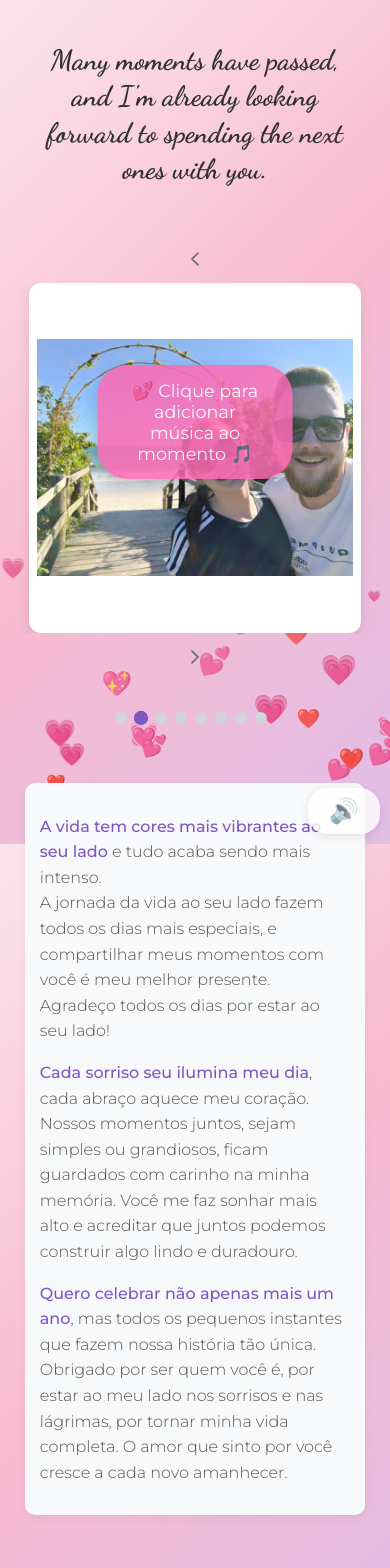
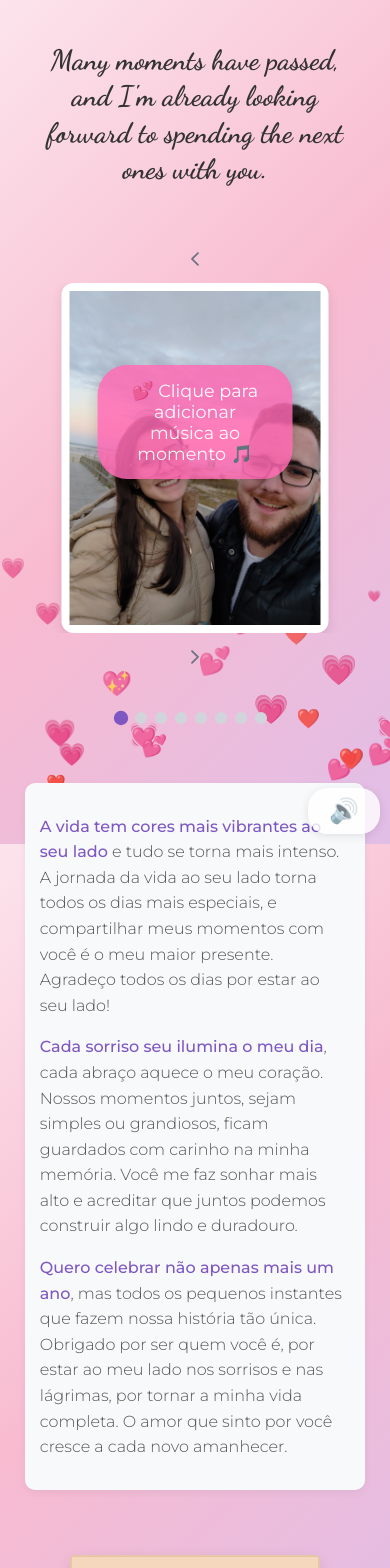
Before and after one commit to PedroBolson/Momentos-Especiais, a React (Vite) app: page / in a window 390 px wide. Shown: the top 1568 px of the page. Built offline with nearby package versions, Linux system fonts and the light colour scheme.

Commit message:
Ajusting final carousel

```diff
--- a/package.json
+++ b/package.json
@@ -17,6 +17,7 @@
   },
   "devDependencies": {
     "@eslint/js": "^9.21.0",
+    "@types/node": "^22.13.17",
     "@types/react": "^19.0.10",
     "@types/react-dom": "^19.0.4",
     "@vitejs/plugin-react": "^4.3.4",
--- a/src/components/Carrossel.tsx
+++ b/src/components/Carrossel.tsx
@@ -1,96 +1,81 @@
-import { useState, useEffect } from 'react';
+import React, { useEffect, useState } from 'react';
 import { Carousel } from 'primereact/carousel';
-import 'primereact/resources/themes/lara-light-indigo/theme.css';  // tema
-import 'primereact/resources/primereact.min.css';                  // core css
-import 'primeicons/primeicons.css';                                // ícones
+import 'primereact/resources/themes/lara-light-indigo/theme.css';
+import 'primereact/resources/primereact.min.css';
+import 'primeicons/primeicons.css';
 import '../css/Carrossel.css';
 
-// Caminho para a pasta assets
-const images = Object.values(import.meta.glob('../assets/*.{png,jpg,jpeg,svg}', { eager: true })).map(
-    (module: any) => module.default
-);
+// Importa as imagens da pasta assets
+const images = Object.values(import.meta.glob('../assets/*.{png,jpg,jpeg,svg}', { eager: true }))
+    .map((module: any) => module.default);
 
-function Carrossel() {
-    if (images.length === 0) {
-        return <p>Nenhuma imagem encontrada na pasta assets</p>;
-    }
+const Carrossel: React.FC = () => {
+    const [isMobile, setIsMobile] = useState<boolean>(false);
 
-    // Detecta se é tela pequena para ajustar propriedades
-    const [isMobile, setIsMobile] = useState(false);
+    // Detecta se é uma tela pequena
+    useEffect(() => {
+        const checkMobile = () => {
+            setIsMobile(window.innerWidth <= 767);
+        };
 
-    useEffect(() => {
-        const handleResize = () => setIsMobile(window.innerWidth <= 480);
-        handleResize();
-        window.addEventListener('resize', handleResize);
-        return () => window.removeEventListener('resize', handleResize);
+        checkMobile();
+        window.addEventListener('resize', checkMobile);
+        return () => window.removeEventListener('resize', checkMobile);
     }, []);
 
-    // Configurações responsivas para o carrossel
+    // Configurações responsivas
     const responsiveOptions = [
-        {
-            breakpoint: '1400px',
-            numVisible: 3,
-            numScroll: 1
-        },
-        {
-            breakpoint: '1199px',
-            numVisible: 2,
-            numScroll: 1
-        },
-        {
-            breakpoint: '767px',
-            numVisible: 1,
-            numScroll: 1
-        }
+        { breakpoint: '1400px', numVisible: 3, numScroll: 1 },
+        { breakpoint: '1199px', numVisible: 2, numScroll: 1 },
+        { breakpoint: '767px', numVisible: 1, numScroll: 1 }
     ];
 
-    // Template para renderizar cada item do carousel
-    const imageTemplate = (image: string) => {
-        return (
-            <div className="carousel-slide">
-                <img src={image} alt="Momento especial" className="carousel-image" />
-            </div>
-        );
-    };
+    // Template para renderizar cada imagem
+    const imageTemplate = (image: string) => (
+        <div className="carousel-slide">
+            <img src={image} alt="Momento especial" className="carousel-image" />
+        </div>
+    );
 
     return (
         <div className="app-container">
-            <h1>Many moments have passed, and I'm already looking forward to spending the next ones with you.</h1>
+            <h1>
+                Many moments have passed, and I'm already looking forward to spending the next ones with you.
+            </h1>
 
             <div className="carousel-container">
                 <Carousel
                     value={images}
                     numVisible={isMobile ? 1 : 3}
                     numScroll={1}
-                    orientation="horizontal"
-                    autoplayInterval={5000}
-                    circular={true}
+                    responsiveOptions={responsiveOptions}
                     itemTemplate={imageTemplate}
-                    responsiveOptions={responsiveOptions}
-                    className={isMobile ? 'mobile-carousel' : 'horizontal-carousel'}
+                    circular
                 />
             </div>
 
             <div className="mensagem-especial">
                 <p>
-                    <strong>A vida tem cores mais vibrantes ao seu lado</strong> e tudo acaba sendo mais intenso.<br />
-                    A jornada da vida ao seu lado fazem todos os dias mais especiais, e compartilhar
-                    meus momentos com você é meu melhor presente. Agradeço todos os dias por estar ao seu lado!
+                    <strong>A vida tem cores mais vibrantes ao seu lado</strong> e tudo se torna mais intenso.
+                    <br />
+                    A jornada da vida ao seu lado torna todos os dias mais especiais, e compartilhar meus
+                    momentos com você é o meu maior presente. Agradeço todos os dias por estar ao seu lado!
                 </p>
                 <p>
-                    <strong>Cada sorriso seu ilumina meu dia</strong>, cada abraço aquece meu coração. Nossos momentos juntos,
-                    sejam simples ou grandiosos, ficam guardados com carinho na minha memória. Você me faz
-                    sonhar mais alto e acreditar que juntos podemos construir algo lindo e duradouro.
+                    <strong>Cada sorriso seu ilumina o meu dia</strong>, cada abraço aquece o meu coração.
+                    Nossos momentos juntos, sejam simples ou grandiosos, ficam guardados com carinho na minha
+                    memória. Você me faz sonhar mais alto e acreditar que juntos podemos construir algo lindo e
+                    duradouro.
                 </p>
                 <p>
-                    <strong>Quero celebrar não apenas mais um ano</strong>, mas todos os pequenos instantes que fazem nossa
-                    história tão única. Obrigado por ser quem você é, por estar ao meu lado nos sorrisos
-                    e nas lágrimas, por tornar minha vida completa. O amor que sinto por você cresce a cada
-                    novo amanhecer.
+                    <strong>Quero celebrar não apenas mais um ano</strong>, mas todos os pequenos instantes que
+                    fazem nossa história tão única. Obrigado por ser quem você é, por estar ao meu lado nos sorrisos
+                    e nas lágrimas, por tornar a minha vida completa. O amor que sinto por você cresce a cada novo
+                    amanhecer.
                 </p>
             </div>
         </div>
     );
-}
+};
 
 export default Carrossel;
--- a/src/css/Carrossel.css
+++ b/src/css/Carrossel.css
@@ -35,7 +35,7 @@ h1 {
     box-sizing: border-box;
 }
 
-/* Ajustando o slide do carrossel para acomodar imagens de diferentes orientações */
+/* Melhorando o efeito de hover nos cards do carrossel */
 .carousel-slide {
     display: flex;
     justify-content: center;
@@ -48,8 +48,18 @@ h1 {
     box-shadow: 0 6px 15px rgba(0, 0, 0, 0.1);
     margin: 0 10px;
     overflow: hidden;
+    transition: transform 0.3s ease, box-shadow 0.3s ease;
 }
 
+/* Corrigindo o efeito de hover no card */
+.carousel-slide:hover {
+    transform: translateY(-5px) scale(1.02);
+    box-shadow: 0 12px 20px rgba(0, 0, 0, 0.15);
+    border: 1px solid rgba(126, 87, 194, 0.3);
+    /* Borda sutil com a cor roxa do tema */
+}
+
+/* Efeito mais sutil na imagem quando o card recebe hover */
 .carousel-image {
     width: auto;
     height: auto;
@@ -57,8 +67,13 @@ h1 {
     max-height: 95%;
     object-fit: contain;
     border-radius: 8px;
-    transition: transform 0.3s ease;
     margin: auto;
+    transition: all 0.3s ease;
+}
+
+/* Removendo o efeito de hover direto na imagem, já que agora o card inteiro tem hover */
+.carousel-image:hover {
+    transform: none;
 }
 
 /* Ajuste para o container do PrimeReact */
@@ -212,6 +227,13 @@ h1 {
         transform: none;
     }
 
+    /* Remove os efeitos de hover em dispositivos móveis */
+    .carousel-slide:hover {
+        transform: none;
+        box-shadow: 0 4px 12px rgba(0, 0, 0, 0.1);
+        border: none;
+    }
+
     /* Assegura que o carrossel não ultrapassa a largura */
     .p-carousel,
     .p-carousel-container,
```
Also changed, not shown: 1 other file (tests, documents, lock files or other folders).
